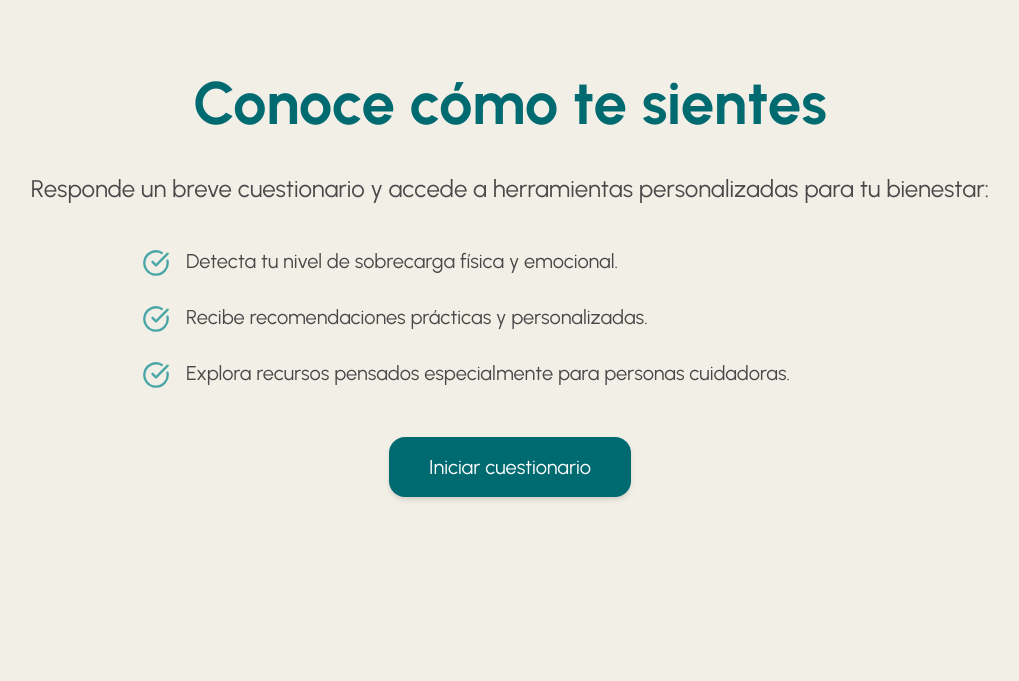
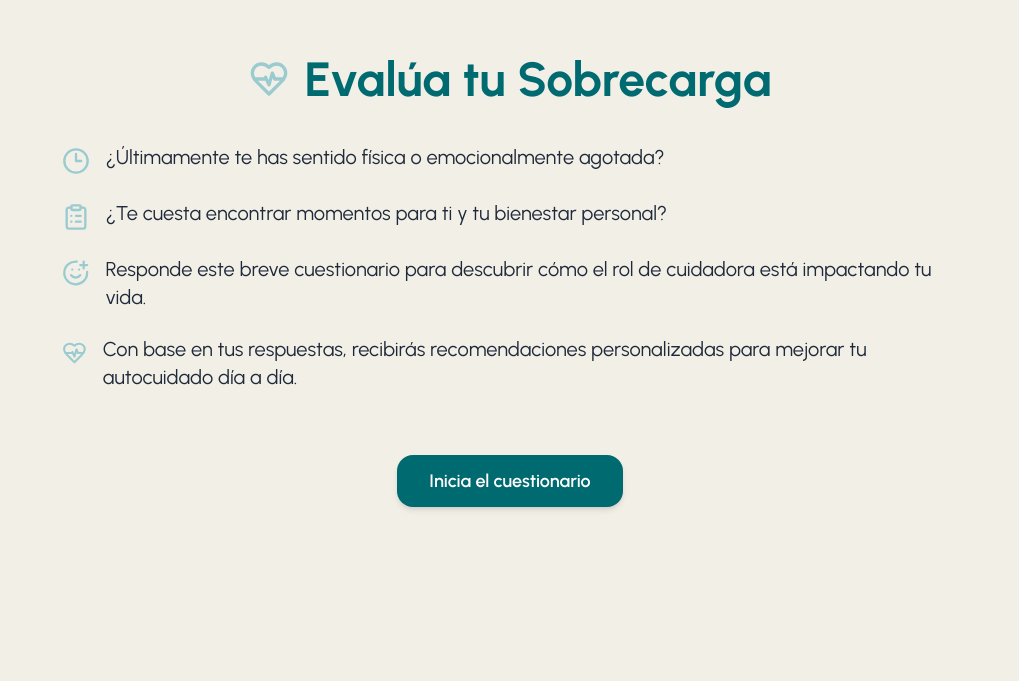
Before and after one commit to jaavispeed/educuida, a React (Vite) app: page /home in a window 1280 px wide. Shown: the part 119-800 px from the top of the page, without its empty margins (130-1149 px from the left). Built offline with nearby package versions, Linux system fonts and the light colour scheme.

Commit message:
Mejora del home

```diff
--- a/src/components/Home.jsx
+++ b/src/components/Home.jsx
@@ -1,51 +1,46 @@
-import React from 'react';
-import { useNavigate } from 'react-router';
-import { CheckCircle } from 'lucide-react';
+import { HeartPulse, Clock3, SmilePlus, ClipboardList } from "lucide-react";
 
 const Home = () => {
-  const navigate = useNavigate();
+  return (
+    <div className="min-h-screen bg-[#F2EFE7] flex items-center justify-center p-4">
+      <div className="w-full max-w-4xl space-y-10 text-center">
+        <h1 className="text-5xl font-bold text-[#006A71] flex items-center justify-center gap-4 flex-wrap">
+          <HeartPulse className="text-[#9ACBD0] min-w-[24px] min-h-[24px]" size={40} />
+          Evalúa tu Sobrecarga
+        </h1>
 
-  const handleStart = () => {
-    navigate('/cuestionario');
-  };
+        <ul className="space-y-6 text-xl text-gray-800 text-left">
+          <li className="flex items-start gap-4">
+            <Clock3 className="text-[#9ACBD0] mt-1 min-w-[24px] min-h-[24px]" size={28} />
+            <span>
+              ¿Últimamente te has sentido física o emocionalmente agotada?
+            </span>
+          </li>
+          <li className="flex items-start gap-4">
+            <ClipboardList className="text-[#9ACBD0] mt-1 min-w-[24px] min-h-[24px]" size={28} />
+            <span>
+              ¿Te cuesta encontrar momentos para ti y tu bienestar personal?
+            </span>
+          </li>
+          <li className="flex items-start gap-4">
+            <SmilePlus className="text-[#9ACBD0] mt-1 min-w-[24px] min-h-[24px]" size={28} />
+            <span>
+              Responde este breve cuestionario para descubrir cómo el rol de cuidadora está impactando tu vida.
+            </span>
+          </li>
+          <li className="flex items-start gap-4">
+            <HeartPulse className="text-[#9ACBD0] mt-1 min-w-[24px] min-h-[24px]" size={28} />
+            <span>
+              Con base en tus respuestas, recibirás recomendaciones personalizadas para mejorar tu autocuidado día a día.
+            </span>
+          </li>
+        </ul>
 
-  return (
-    <div className="min-h-screen flex items-center justify-center bg-[#F2EFE7] px-4 sm:px-6 md:px-10">
-      <div className="w-full max-w-5xl text-center py-16">
-        <h1 className="text-4xl sm:text-5xl md:text-6xl font-bold text-[#006A71] mb-8 leading-tight">
-          Conoce cómo te sientes
-        </h1>
-        <p className="text-lg sm:text-xl md:text-2xl text-[#484848] mb-10 px-2 sm:px-6">
-          Responde un breve cuestionario y accede a herramientas personalizadas para tu bienestar:
-        </p>
-
-        {/* Lista estilizada y responsive */}
-        <div className="flex flex-col gap-6 items-start sm:items-center mb-12 mx-auto w-full max-w-3xl px-4">
-          {[
-            'Detecta tu nivel de sobrecarga física y emocional.',
-            'Recibe recomendaciones prácticas y personalizadas.',
-            'Explora recursos pensados especialmente para personas cuidadoras.',
-          ].map((text, index) => (
-            <div
-              key={index}
-              className="flex items-start sm:items-center gap-4 w-full"
-            >
-              <div className="text-[#48A6A7] min-w-[28px] mt-1">
-                <CheckCircle size={28} />
-              </div>
-              <p className="text-base sm:text-lg md:text-xl text-[#484848]">
-                {text}
-              </p>
-            </div>
-          ))}
+        <div className="pt-6">
+          <button className="w-full sm:w-auto bg-[#006A71] hover:bg-[#48A6A7] text-white text-lg font-semibold py-3 px-8 rounded-2xl shadow-md transition-colors cursor-pointer">
+            Inicia el cuestionario
+          </button>
         </div>
-
-        <button
-          onClick={handleStart}
-          className="bg-[#006A71] text-white text-lg sm:text-xl px-8 sm:px-10 py-3 sm:py-4 rounded-2xl hover:bg-[#48A6A7] transition-all shadow-md cursor-pointer"
-        >
-          Iniciar cuestionario
-        </button>
       </div>
     </div>
   );
--- a/src/data/QuestionsFrequently.js
+++ b/src/data/QuestionsFrequently.js
@@ -6,7 +6,7 @@ export const QuestionsFrequentlyData = [
     },
     {
         question: "¿Qué tipo de recomendaciones recibiré?",
-        response: "Dependiendo de tu puntaje, recibirás mensajes emocionales y tips kinesicos fáciles de realizar.",
+        response: "Dependiendo de tus respuestas, recibirás mensajes emocionales y tips kinesicos fáciles de realizar.",
     },
     {
         question: "¿Cuánto tiempo toma hacer el cuestionario?",
```
